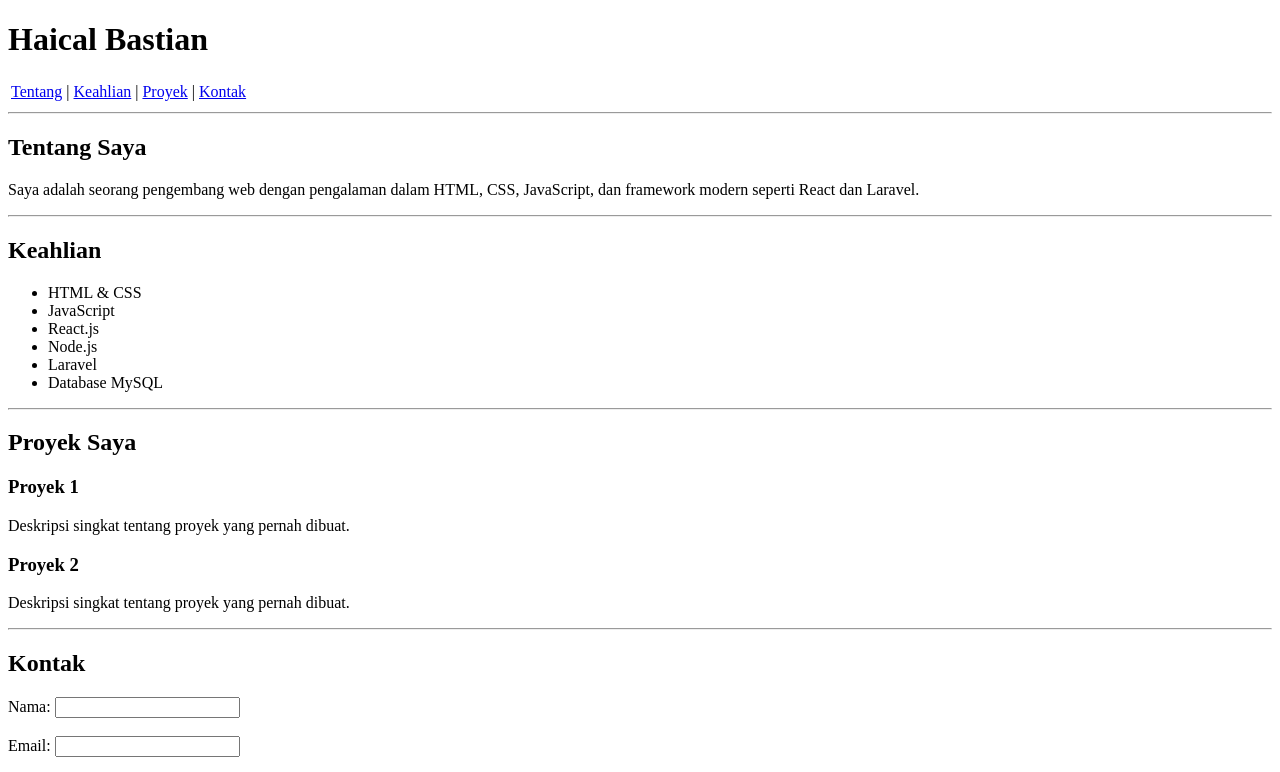
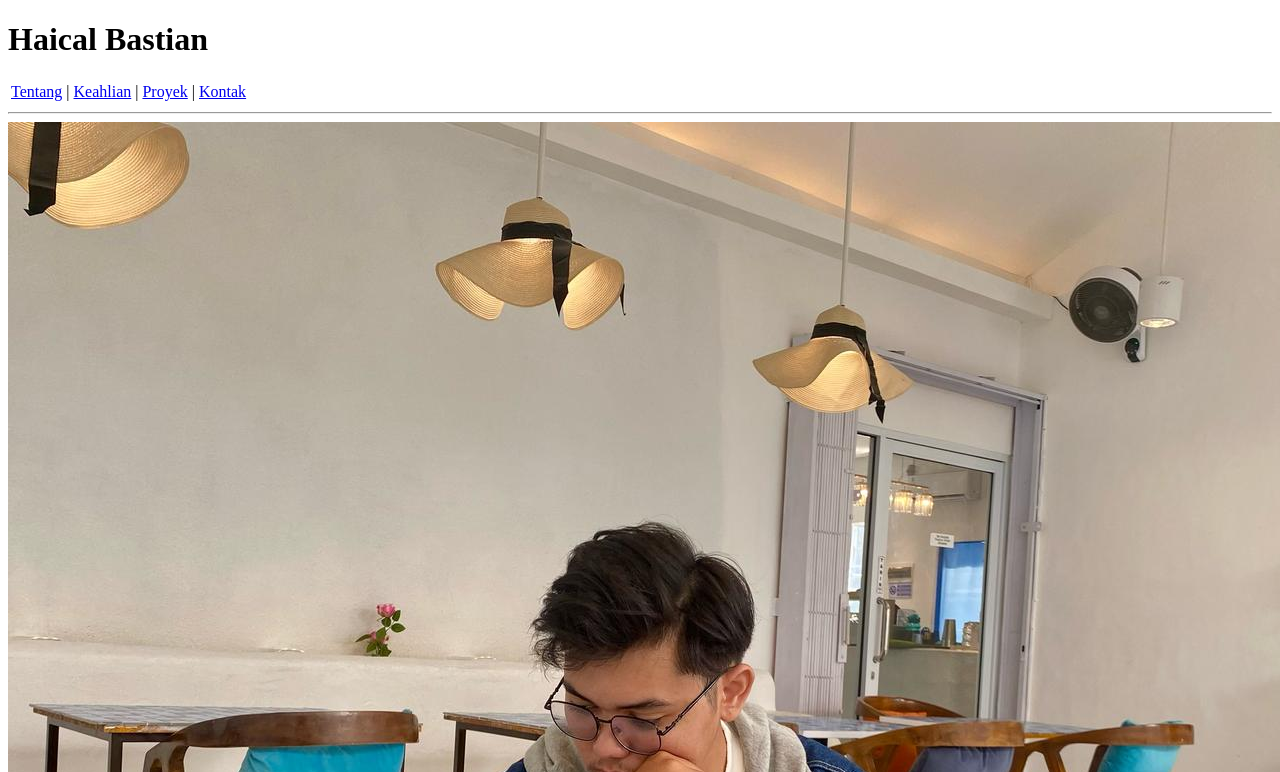
Before and after one commit to caaaaaaaallll/portofolio, a plain HTML site: page index.html in a window 1280 px wide. Shown: the top 772 px of the page. Drawn offline with Linux system fonts and the light colour scheme.

Commit message:
index.html

```diff
--- a/index.html
+++ b/index.html
@@ -25,6 +25,7 @@
     <hr>
 
     <section id="about">
+        <img src="img/Gambar WhatsApp 2025-03-20 pukul 14.08.57_ed0b9efd.jpg" alt="">
         <h2>Tentang Saya</h2>
         <p>Saya adalah seorang pengembang web dengan pengalaman dalam HTML, CSS, JavaScript, dan framework modern seperti React dan Laravel.</p>
     </section>
```
